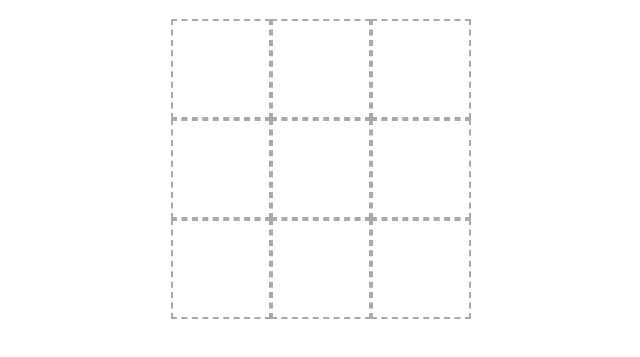
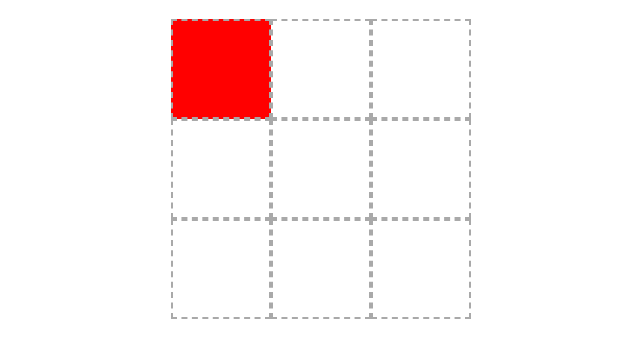
Before and after one commit to designmarz/UCreate3D_TicTacToe, a plain HTML site: page index.html in a window 1280 px wide. Both pictures are taken after a click on the element 540 px from the left and 129 px from the top of the page. Shown: the part 61-418 px from the top of the page, without its empty margins (319-959 px from the left). Drawn offline with Linux system fonts and the light colour scheme.

Commit message:
Added switch for current_player

```diff
--- a/app.js
+++ b/app.js
@@ -12,12 +12,12 @@ var WIN_COMBOS = [
 ];
 
 // Start blank game board
-var gameBoard = [EMPTY, EMPTY, EMPTY,
+var game_board = [EMPTY, EMPTY, EMPTY,
 				 EMPTY, EMPTY, EMPTY,
 				 EMPTY, EMPTY, EMPTY];
 
 // Sets X as Starting player
-var currentPlayer = PLAYER_X;
+var current_player = PLAYER_X;
 
 
 var getBoxes = function () {
@@ -35,8 +35,14 @@ var boxClickHandler = function (event) {
   var id = parseInt(event.target.getAttribute("id"));
   console.log(box);
   console.log(id);
-  console.log(currentPlayer)
-  box.classList.add(currentPlayer);
+  console.log(current_player)
+  box.classList.add(current_player);
+  	if (current_player == PLAYER_X) {
+  		current_player = PLAYER_O;
+  	} else if (current_player == PLAYER_O) {
+  		current_player = PLAYER_X;
+  	}
+
 }
 
 
--- a/style.css
+++ b/style.css
@@ -16,8 +16,8 @@
 }
 
 .box.X {
-  color: red;
+  background-color: red;
 }
 .box.O {
-  color: blue;
+  background-color: blue;
 }
```
